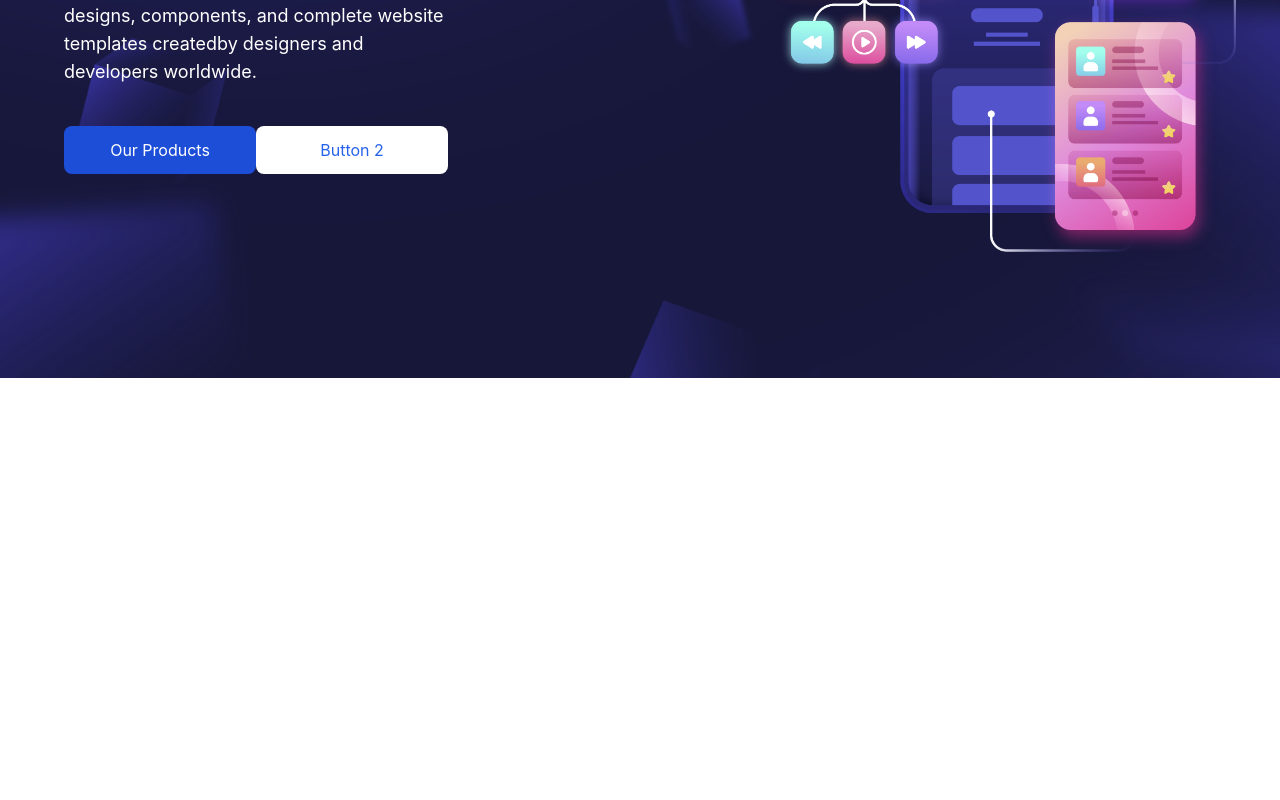
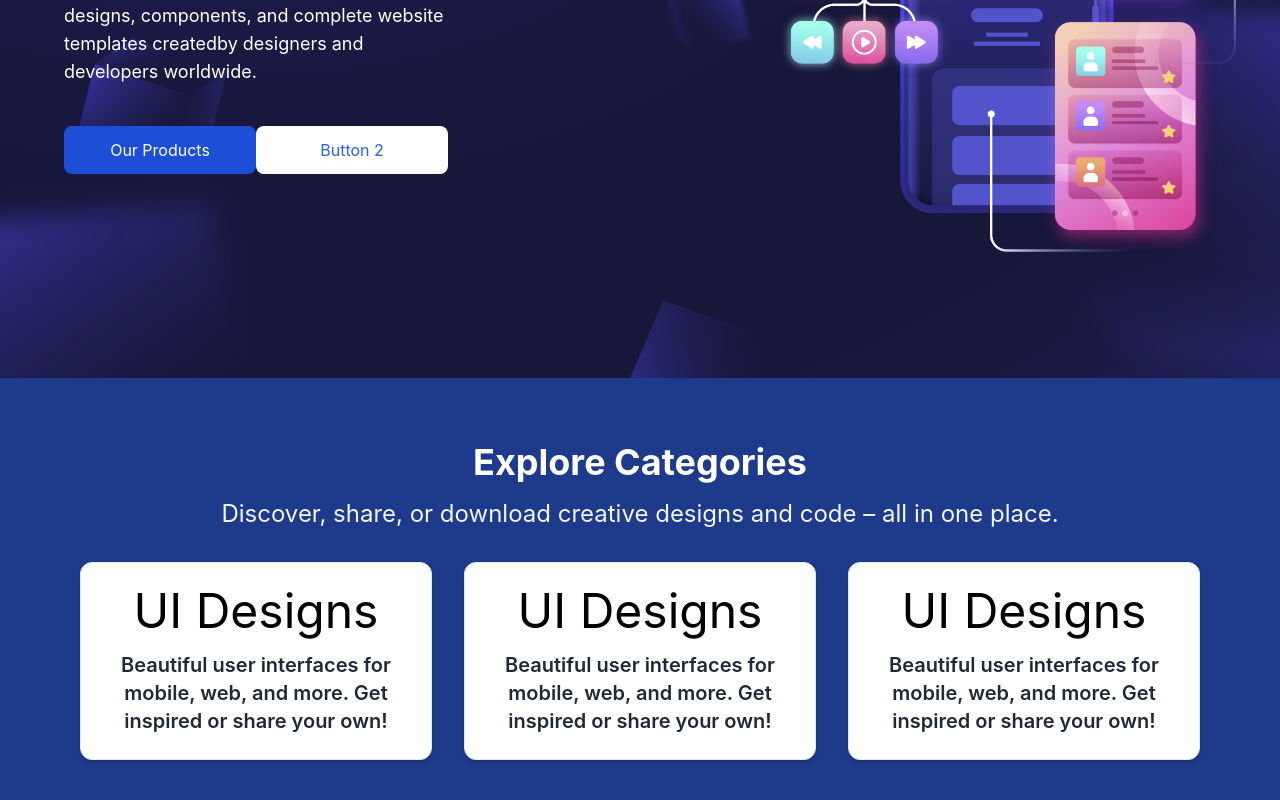
Before and after one commit to lahiruimesh/UIStockV3, a React (Create React App) app in the folder client/: page / in a window 1280 px wide. Shown: the part 422-1222 px from the top of the page. Before the commit the page ends 800 px from the top, so only its background shows below. Built offline with nearby package versions, Linux system fonts and the light colour scheme.

Commit message:
Create Categories Preview section

```diff
--- /dev/null
+++ b/client/src/layouts/CategoriesPreview.jsx
@@ -0,0 +1,34 @@
+import React from 'react';
+import { Link } from 'react-router-dom';
+
+const CategoriesPreview = () => {
+
+  const categories = [
+    {title : "UI Designs", description:"Beautiful user interfaces for mobile, web, and more. Get inspired or share your own!", button:"Browse UI Designs", path:"/category/ui-designs"},
+    {title : "UI Designs", description:"Beautiful user interfaces for mobile, web, and more. Get inspired or share your own!", button:"Browse UI Designs", path:"/category/ui-designs"},
+    {title : "UI Designs", description:"Beautiful user interfaces for mobile, web, and more. Get inspired or share your own!", button:"Browse UI Designs", path:"/category/ui-designs"}
+  ];
+
+  return (
+    <section className="w-full py-16 bg-blue-900">
+      <div className="max-w-6xl mx-auto px-4">
+        <h1 className="text-4xl font-bold text-center mb-4 text-white">Explore Categories</h1>
+        <p className='text-center mb-8 text-2xl text-gray-100 '>Discover, share, or download creative designs and code – all in one place.</p>
+        <div className="grid grid-cols-1 sm:grid-cols-2 md:grid-cols-3 gap-8">
+          {categories.map((cat, index) => (
+            <Link
+              key={index}
+              to={cat.path}
+              className="bg-white shadow-md rounded-xl p-6 text-center border border-gray-200 hover:shadow-xl hover:border-blue-500 transition"
+            >
+              <div className="text-5xl mb-4">{cat.title}</div>
+              <h3 className="text-xl font-semibold text-gray-800">{cat.description}</h3>
+            </Link>
+          ))}
+        </div>
+      </div>
+    </section>
+  );
+};
+
+export default CategoriesPreview;
--- a/client/src/pages/LandingPage.jsx
+++ b/client/src/pages/LandingPage.jsx
@@ -1,12 +1,14 @@
 import React from 'react';
 import Hero from '../layouts/Hero';
+import CategoriesPreview from '../layouts/CategoriesPreview';
 
 const LandingPage = () => {
     return (
         <>
-        <div className="flex flex-col items-center justify-center h-screen bg-brand-dark">
+        <div className="items-center justify-center h-screen bg-brand-dark">
             <div>
                 <Hero />
+                <CategoriesPreview />
             </div>
         </div>
     </>
```
